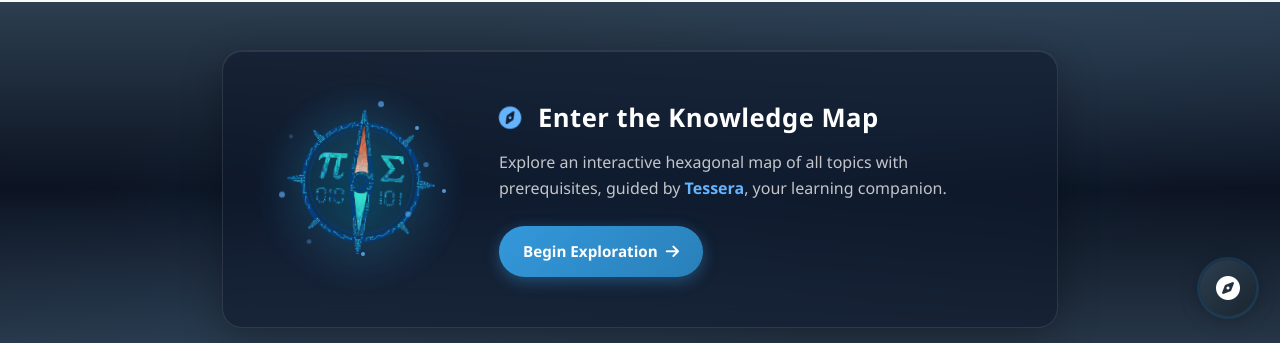
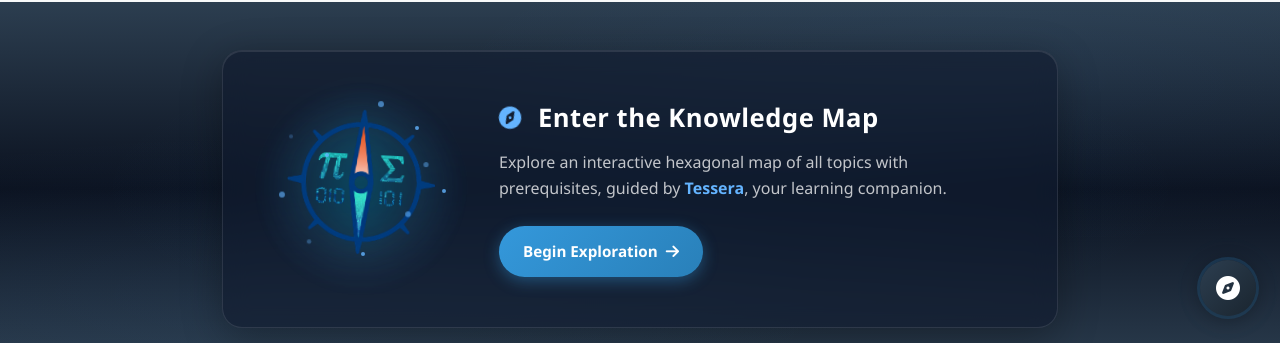
Before and after one commit to Yusukey01/yusukey01.github.io, a Jekyll site: the page built from index.html, in a window 1280 px wide. Shown: the part 494-837 px from the top of the page. Built offline with Jekyll 4.4.1, drawn with Linux system fonts in a browser that asks for light colours.

Commit message:
try new home screen

```diff
--- a/index.html
+++ b/index.html
@@ -86,11 +86,11 @@ uses_python: false
     <!-- ========== COMPASS MAP GATE ENTRY ========== -->
     <section class="compass-gate-section">
         <div class="compass-gate-container">
-            <a href="compass/compass.html" class="compass-gate-link" aria-label="Enter the Interactive Knowledge Map">
+            <a href="map/compass.html" class="compass-gate-link" aria-label="Enter the Interactive Knowledge Map">
                 <div class="gate-visual">
                     <div class="gate-glow"></div>
                     <div class="gate-image-wrapper">
-                        <img src="images/gate/gate_2.png" alt="Knowledge Map Portal" class="gate-portal-image">
+                        <img src="images/gate/gate_1.png" alt="Knowledge Map Portal" class="gate-portal-image">
                     </div>
                     <div class="gate-particles">
                         <span></span><span></span><span></span><span></span><span></span>
@@ -249,7 +249,7 @@ uses_python: false
             <div class="topic-cards">
                 <div class="card card-map-highlight">
                     <div class="card-icon"><i class="fas fa-map-marked-alt"></i></div>
-                    <h3><a href="compass/compass.html">Interactive Knowledge Map</a></h3>
+                    <h3><a href="map/compass.html">Interactive Knowledge Map</a></h3>
                     <p>Navigate all topics visually with prerequisites and guided exploration.</p>
                     <span class="card-badge-map">✨ Recommended</span>
                 </div>
@@ -324,7 +324,7 @@ uses_python: false
     </main>
 
     <!-- ========== FLOATING COMPASS BUTTON ========== -->
-    <a href="compass/compass.html" class="floating-compass-btn" aria-label="Open Knowledge Map" title="Open Knowledge Map">
+    <a href="map/compass.html" class="floating-compass-btn" aria-label="Open Knowledge Map" title="Open Knowledge Map">
         <i class="fas fa-compass"></i>
         <span class="floating-btn-pulse"></span>
     </a>
```
